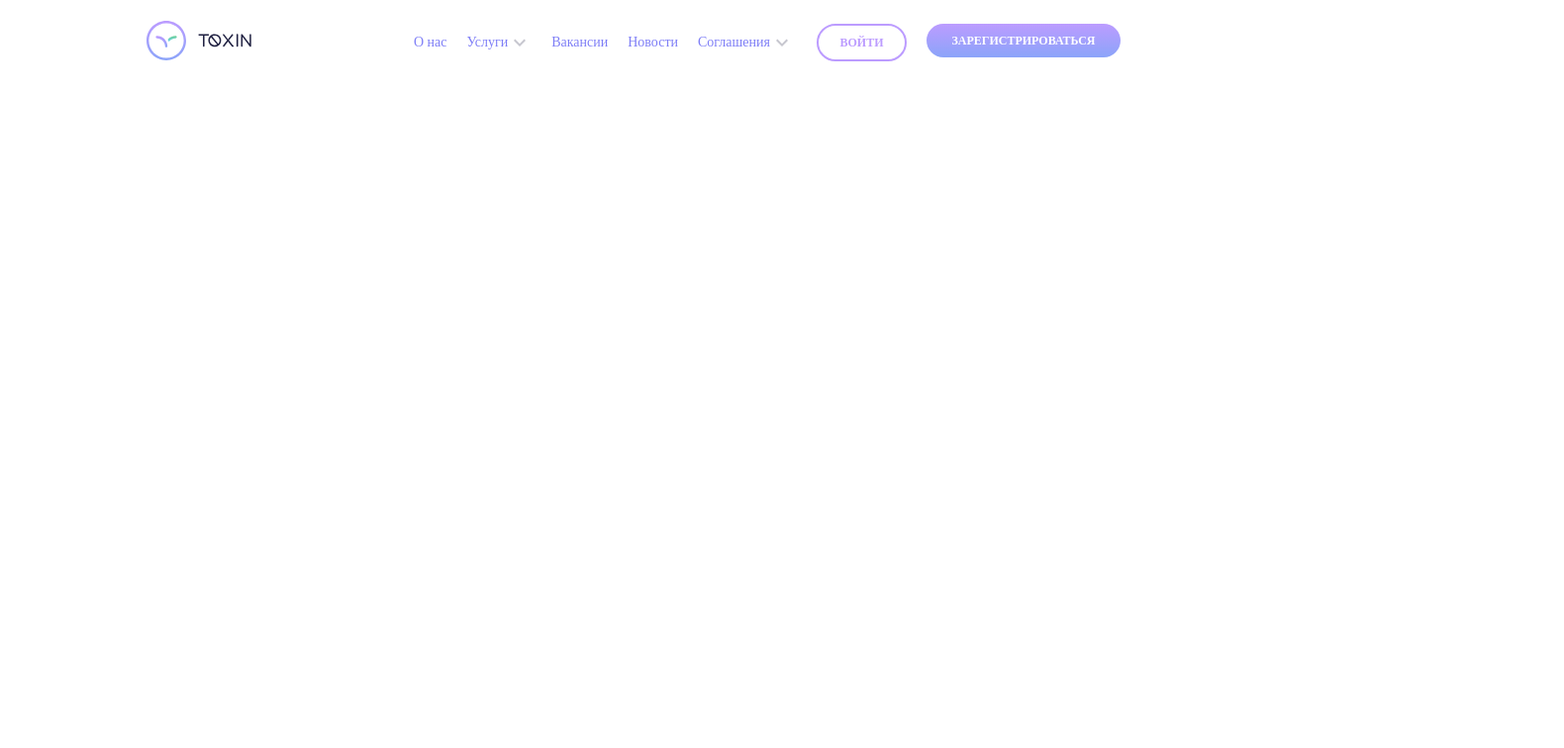
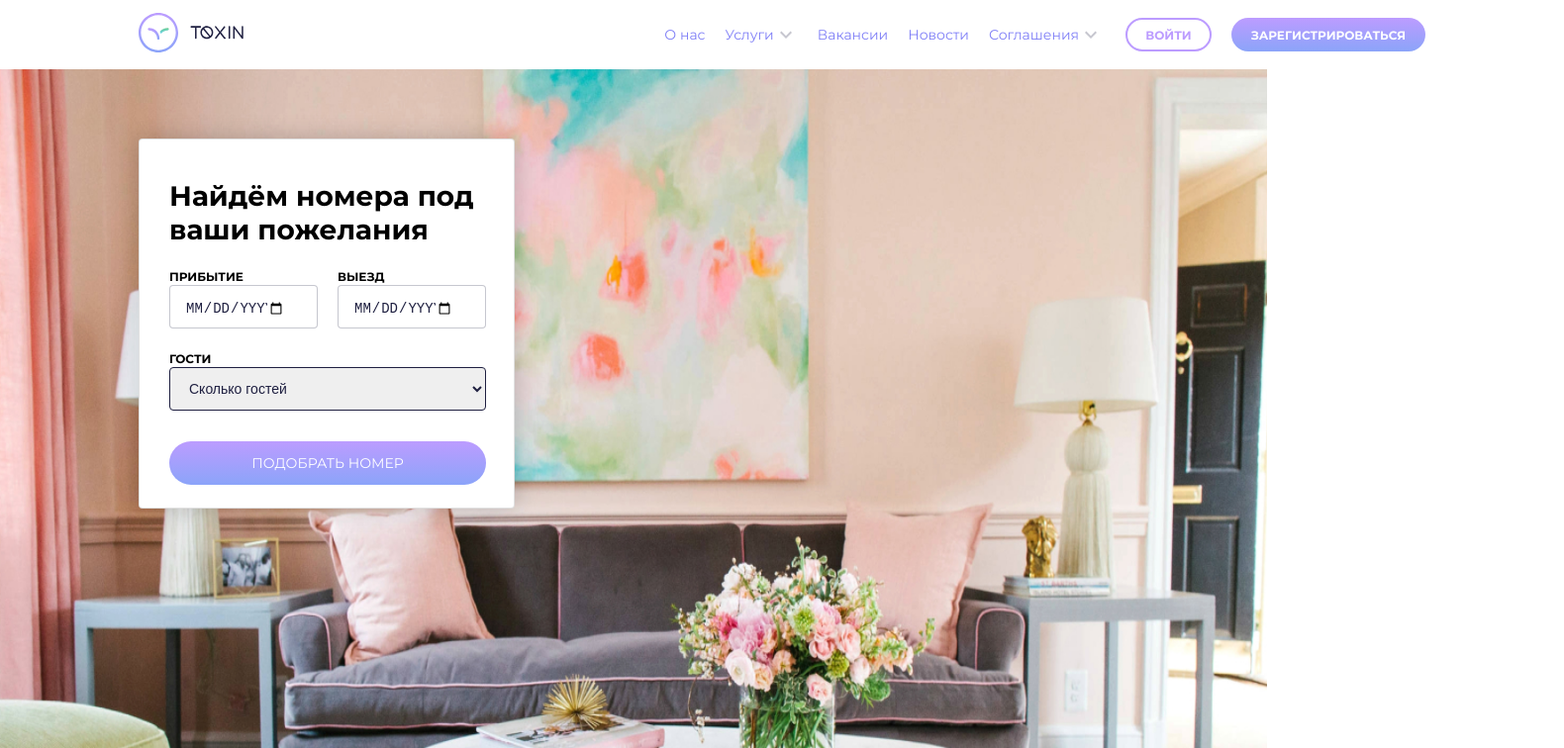
Before and after one commit to NikolaMaks/Toxin, a website built with webpack: page src/index.pug in a window 1280 px wide. Shown: the top 756 px of the page at 99% size, 1580 px wide, since content can reach past the window. Built offline with nearby package versions, Linux system fonts and the light colour scheme.

Commit message:
new page

```diff
--- /dev/null
+++ b/src/_global.scss
@@ -0,0 +1,7 @@
+* {
+    box-sizing: border-box;
+}
+
+.wrapper {
+    padding: 0 140px;
+}
--- a/src/index.js
+++ b/src/index.js
@@ -1,2 +1,3 @@
 import "./style.scss";
+import "./_global.scss";
 import "./index.pug";
--- a/src/index.pug
+++ b/src/index.pug
@@ -9,3 +9,22 @@ html(lang="en")
         title= pageTitle
     body
         include modules/header/header
+        main.main-page
+            .wrapper
+                //- img(class="banner_img" src="./img/image_3.jpg", alt="")
+                .banner
+                    .banner__list
+                        h1.banner__title Найдём номера под <br> ваши пожелания
+                        .banner__date
+                            .banner__arrival
+                                label(for="date") Прибытие
+                                input(type="date" id="date" name="date")
+                            .banner__departure
+                                label(for="date") Выезд
+                                input(type="date" id="date" name="date")
+                        .banner__guests
+                            label Гости
+                            select.banner__select
+                                option.banner__option(disabled selected) Сколько гостей
+                        .banner__btn
+                            a(href="/" class="banner__btn-selection") Подобрать номер
--- a/src/modules/header/header.pug
+++ b/src/modules/header/header.pug
@@ -1,23 +1,24 @@
 header
-    .header
-        a(href="").header__logo
-            img(src="../img/logo.svg", alt="Toxin" class="logo")
-        nav.header__nav-menu
-            ul
-            -
-                let nav = [
-                    {url: "/", text: "О нас"},
-                    {url: "/", text: "Услуги", items: [{ url: '/', text: 'какие-то услуги' }]},
-                    {url: "/", text: "Вакансии"},
-                    {url: "/", text: "Новости"},
-                    {url: "/", text: "Соглашения", items: [{ url: '/', text: 'какие-то услуги' }]}
-                ]
-            each menuElement in nav
-                li.header__nav-item
-                    a(href=menuElement.url).header__nav-link=menuElement.text
-                        if menuElement.items
-                            .header__nav-link-arrow
-                                <svg width="12" height="8" viewBox="0 0 12 8" fill="none" xmlns="http://www.w3.org/2000/svg"><path d="M10.5938 0.578125L12 1.98438L6 7.98438L0 1.98438L1.40625 0.578125L6 5.17188L10.5938 0.578125Z" fill="#1F2041" fill-opacity="0.5"/></svg>
-        .header__auth-buttons
-            a(href="/" class="header__btn-enter")  Войти
-            a(href="/" class="header__btn-register")  Зарегистрироваться
+    .wrapper
+        .header
+            a(href="").header__logo
+                img(src="../img/logo.svg", alt="Toxin" class="logo")
+            nav.header__nav-menu
+                ul
+                -
+                    let nav = [
+                        {url: "/", text: "О нас"},
+                        {url: "/", text: "Услуги", items: [{ url: '/', text: 'какие-то услуги' }]},
+                        {url: "/", text: "Вакансии"},
+                        {url: "/", text: "Новости"},
+                        {url: "/", text: "Соглашения", items: [{ url: '/', text: 'какие-то услуги' }]}
+                    ]
+                each menuElement in nav
+                    li.header__nav-item
+                        a(href=menuElement.url).header__nav-link=menuElement.text
+                            if menuElement.items
+                                .header__nav-link-arrow
+                                    <svg width="12" height="8" viewBox="0 0 12 8" fill="none" xmlns="http://www.w3.org/2000/svg"><path d="M10.5938 0.578125L12 1.98438L6 7.98438L0 1.98438L1.40625 0.578125L6 5.17188L10.5938 0.578125Z" fill="#1F2041" fill-opacity="0.5"/></svg>
+            .header__auth-buttons
+                a(href="/" class="header__btn-enter")  Войти
+                a(href="/" class="header__btn-register")  Зарегистрироваться
--- a/src/style.scss
+++ b/src/style.scss
@@ -1,29 +1,24 @@
-
+@import url('https://fonts.googleapis.com/css2?family=Montserrat:wght@400;700&display=swap');
 
 body {
+    font-family: Montserrat;
     font-size: 14px;
+    margin: 0;
+    padding: 0;
 }
+
 .header {
     display: flex;
     justify-content: space-between;
-    max-width: 1440px;
-    padding-left: 140px;
-    padding-right: 140px;
+    width: 1440px;
     height: 70px;
-    margin: 0 auto;
     align-items: center;
 }
-.logo {
-    width: 105.69px;
-    height: 40px;
-    padding-top: 15px;
-    padding-bottom: 15px;
-}
+
 .header {
 &__logo {
     flex: 1;
     }
-
 &__nav-menu {
     display: flex;
     flex: 0;
@@ -37,7 +32,6 @@ body {
     align-items: center;
     justify-content: center;
     white-space: nowrap;
-
 &-arrow {
     height: 24px;
     width: 24px;
@@ -46,13 +40,11 @@ body {
     justify-content: center;
         }
     }
-
 &__nav-item {
     display: flex;
     color: #1F2041;
     opacity: 0.5;
     }
-
 &__btn-enter {
     color: #BC9CFF;
     display: flex;
@@ -81,9 +73,91 @@ body {
     font-weight: 700;
     text-decoration: none;
     margin-left: 20px;
+    margin-right: 140px;
     }
 
 &__auth-buttons {
     display: flex;
+    max-width: 100%;
     }
 }
+.main-page {
+
+    background: url('./img/image_3.jpg');
+
+    min-height: 1022px;
+    background-repeat: round;
+    padding-top: 70px;
+}
+.banner {
+    width: 380px;
+    height: 374px;
+    background: #fff;
+    border: 1px solid #0000001F;
+    border-radius: 4px;
+    box-shadow: 0px 0px 25px 0px #00000033;
+
+  &__list {
+    position: absolute;
+    margin-left: 30px;
+  }
+  &__title {
+    margin-top: 40px;
+  }
+  &__date {
+
+    display: flex;
+
+    margin-right: 30px;
+    margin-top: 21px;
+  }
+  &__date input {
+    display: block;
+    margin-right: 20px;
+    width: 150px;
+    height: 44px;
+    border: 1px solid rgba(31, 32, 65, 0.25);
+    border-radius: 4px;
+    font-size: 14px;
+    text-transform: uppercase;
+    padding: 11.5px 32px 8px 15px;
+    color: #1F2041;
+  }
+  &__date label {
+    font-weight: 700;
+    font-size: 12px;
+    text-transform: uppercase;
+  }
+&__guests {
+
+    margin-top: 20.5px;
+  }
+  &__guests select {
+    display: block;
+    width: 320px;
+    height: 44px;
+    border: 1px solid #1F2041;
+    border-radius: 4px;
+    padding: 12.5px 0px 13.5px 15px;
+    font-size: 14px;
+    color: #1F2041;
+  }
+  &__guests label {
+    font-weight: 700;
+    font-size: 12px;
+    text-transform: uppercase;
+  }
+  &__btn a{
+     margin-top: 31px;
+     display: flex;
+     color: #fff;
+     width: 320px;
+     height: 44px;
+     background: linear-gradient(180deg, #BC9CFF 0%, #8BA4F9 100%);
+     border-radius: 22px;
+     align-items: center;
+     justify-content: center;
+     text-decoration: none;
+     text-transform: uppercase;
+    }
+  }
--- /dev/null
+++ b/src/style/app.scss
@@ -0,0 +1,5 @@
+$body-color: red;
+
+body {
+  color: $body-color;
+}
```
Also changed, not shown: src/app/index.js (added, +15 -0 lines), src/public/index.pug (added, +16 -0 lines), dist/main.js (added), index.html (added), src/img/image_3.jpg (added), src/modules/main-page/main-page.pug (deleted). Lines whose indentation alone changed are shown as unchanged.
